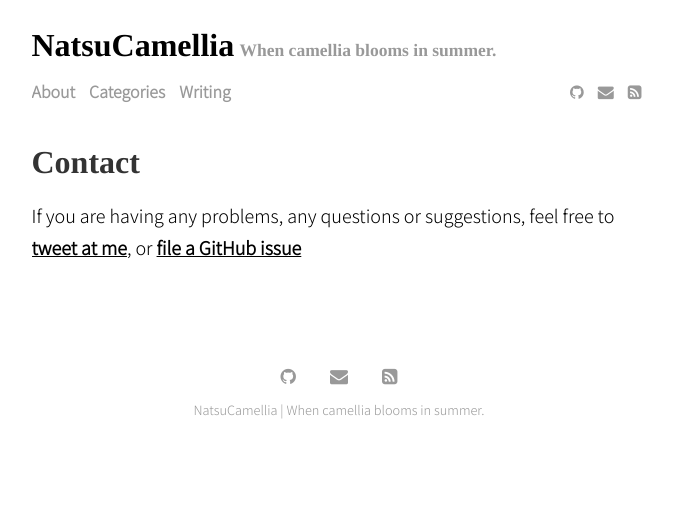
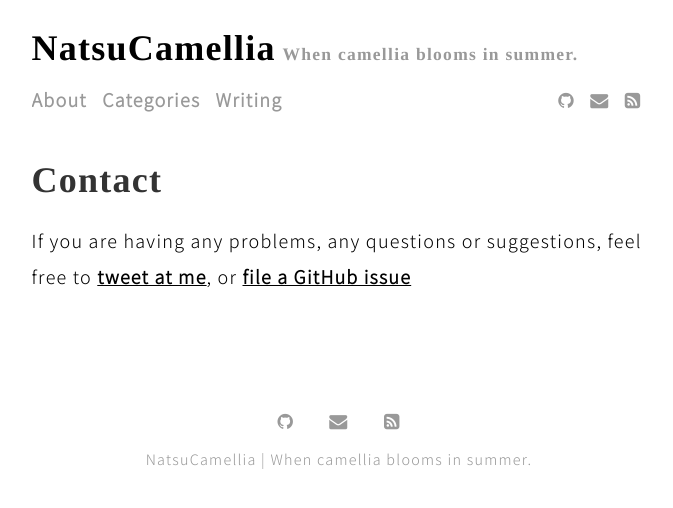
Before and after one commit to NatsuCamellia/NatsuCamellia.github.io, a Jekyll site: the page built from menu/contact.md, in a window 1280 px wide. Shown: the top 508 px of the page, without its empty margins (301-974 px from the left). Built offline with Jekyll 4.4.1, drawn with Linux system fonts in a browser that asks for light colours.

Commit message:
Add letter spacing

```diff
--- a/_sass/_base.scss
+++ b/_sass/_base.scss
@@ -2,26 +2,16 @@
   Base
 */
 
+html {
+  font-size: 18px;
+}
+
 body {
   font-family: $sans-serif-font-family;
-  font-size: 18px;
+  letter-spacing: 0.07rem;
   color: $text-color;
   line-height: 2rem;
   margin: 0;
-}
-
-@media (max-width: $elements-responsive-width) {
-  body {
-    font-size: 1.1rem;
-    line-height: 2rem;
-  }
-  body h1 {
-    font-size: 2rem;
-  }
-}
-
-h1{
-  font-size: 2rem;
 }
 
 h1, h2, h3, h4, h5, h6 {
```
